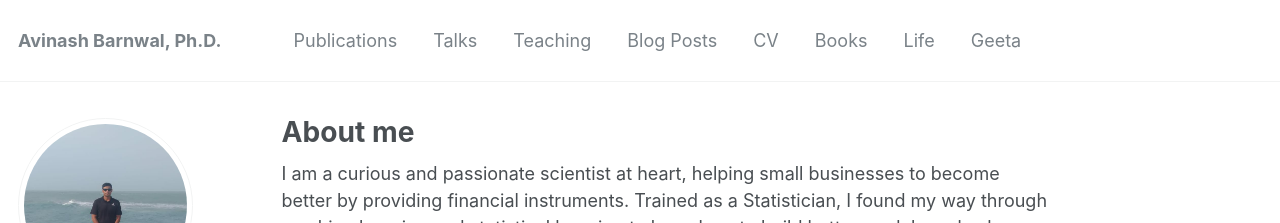
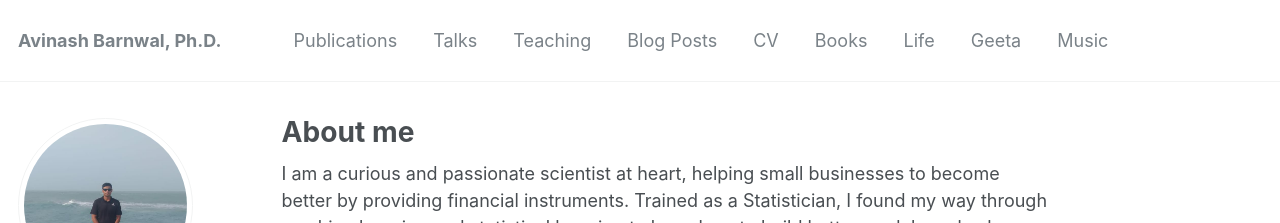
Before and after one commit to avinashbarnwal/avinashbarnwal.github.io, a Jekyll site: the page built from _pages/about.md, in a window 1280 px wide. Shown: the top 223 px of the page. Built offline with Jekyll 4.4.1, drawn with Linux system fonts in a browser that asks for light colours; some web fonts are replaced.

Commit message:
Update navigation.yml

```diff
--- a/_data/navigation.yml
+++ b/_data/navigation.yml
@@ -23,3 +23,6 @@ main:
 
   - title: "Geeta"
     url: /geeta/
+
+  - title: "Music"
+    url: /music/
```
